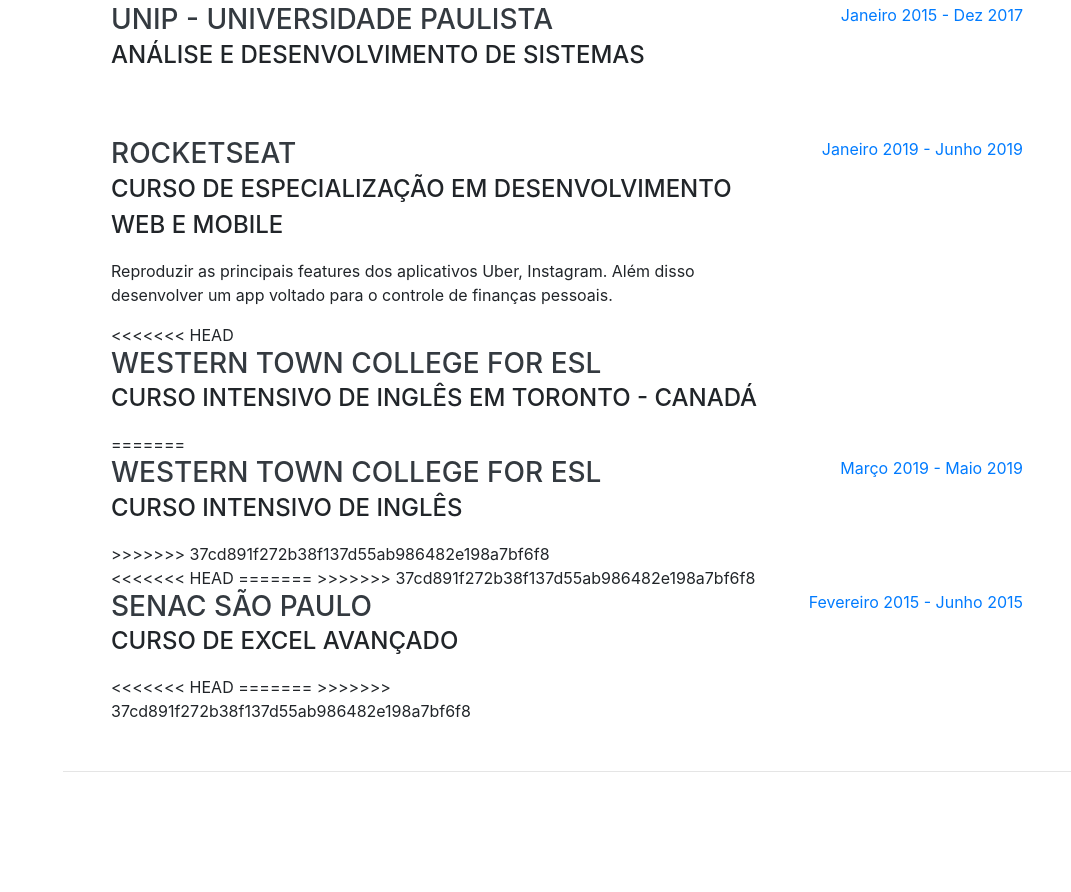
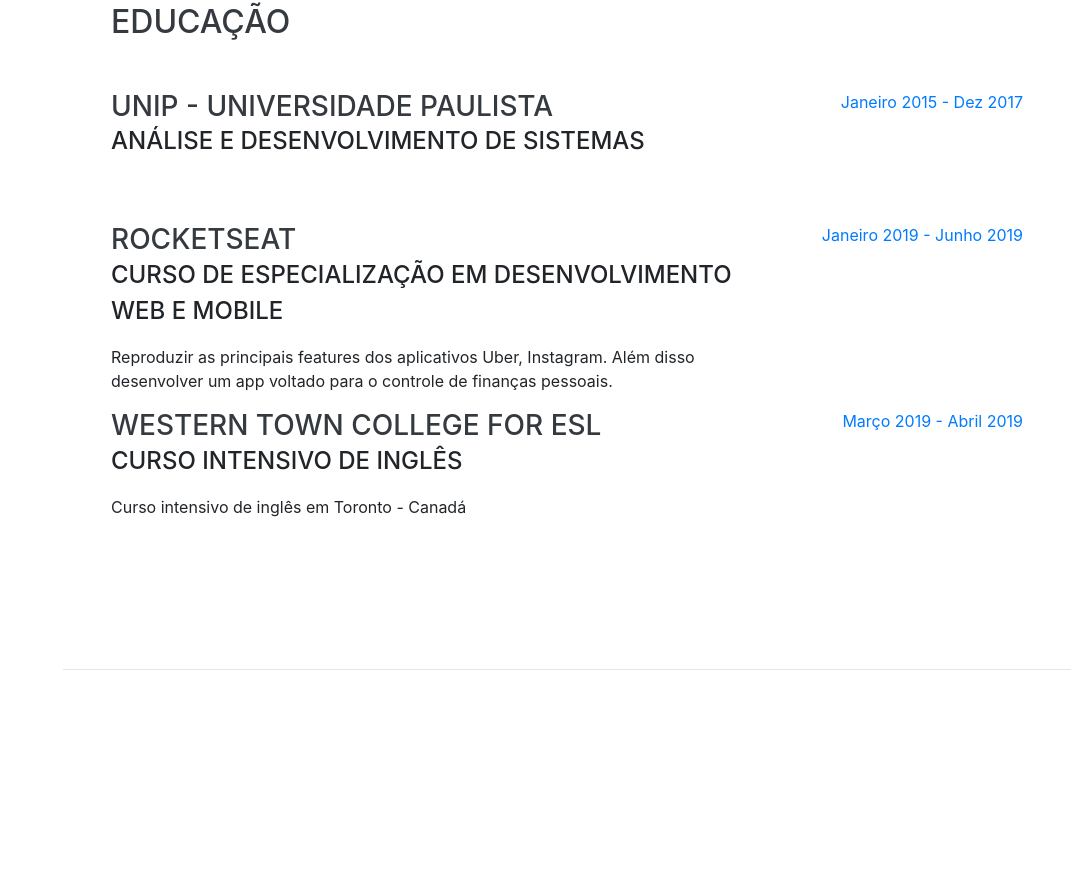
Before and after one commit to TacilioRodriguez/taciliorodriguez.github.io, a website with bundled scripts: page index.html in a window 1280 px wide. Shown: the part 1733-2625 px from the top of the page, without its empty margins (209-1280 px from the left). Built offline with nearby package versions, Linux system fonts and the light colour scheme; a web font is replaced by a local one.

Commit message:
Update index.html

```diff
--- a/index.html
+++ b/index.html
@@ -105,11 +105,8 @@
         <div class="resume-item d-flex flex-column flex-md-row justify-content-between mb-5">
           <div class="resume-content">
             <h3 class="mb-0">Assistente de Trade Marketing</h3>
-<<<<<<< HEAD
             <div class="subheading mb-3">AlmaViva do Brasil</div>
-=======
             <div class="subheading mb-3">AlmaViva</div>
->>>>>>> 37cd891f272b38f137d55ab986482e198a7bf6f8
             <p>Manutenção e cadastro do novos contratos dentro do sistema da NET. Agendamentos e reagendamentos de visita tecnica. Consolidação de base de dados inseridos pelos colaboradores de campo nível Brasil. </p>
           </div>
           <div class="resume-date text-md-right">
@@ -168,42 +165,15 @@
             <span class="text-primary">Janeiro 2019 - Junho 2019</span>
           </div>
         </div>
-<<<<<<< HEAD
-        <div class="resume-item d-flex flex-column flex-md-row justify-content-between">
-          <div class="resume-content">
-            <h3 class="mb-0">Western Town College for ESL</h3>
-            <div class="subheading mb-3">Curso Intensivo de Inglês em Toronto - Canadá</div>
-
-=======
 
         <div class="resume-item d-flex flex-column flex-md-row justify-content-between">
             <div class="resume-content">
               <h3 class="mb-0">Western Town College for ESL</h3>
               <div class="subheading mb-3">Curso Intensivo de Inglês</div>
-
->>>>>>> 37cd891f272b38f137d55ab986482e198a7bf6f8
+              <p>Curso intensivo de inglês em Toronto - Canadá </p>
             </div>
             <div class="resume-date text-md-right">
-            <span class="text-primary">Março 2019 - Maio 2019</span>
-          </div>
-        </div>
-<<<<<<< HEAD
-
-=======
-
->>>>>>> 37cd891f272b38f137d55ab986482e198a7bf6f8
-         <div class="resume-item d-flex flex-column flex-md-row justify-content-between">
-          <div class="resume-content">
-            <h3 class="mb-0">SENAC São Paulo</h3>
-            <div class="subheading mb-3">Curso de Excel Avançado</div>
-<<<<<<< HEAD
-
-=======
-
->>>>>>> 37cd891f272b38f137d55ab986482e198a7bf6f8
-          </div>
-          <div class="resume-date text-md-right">
-            <span class="text-primary">Fevereiro 2015 - Junho 2015</span>
+              <span class="text-primary">Março 2019 - Abril 2019</span>
             </div>
           </div>
 
@@ -211,7 +181,6 @@
     </section>
 
     <hr class="m-0">
-
     <section class="resume-section p-3 p-lg-5 d-flex align-items-center" id="skills">
       <div class="w-100">
         <h2 class="mb-5">HABILIDADES</h2>
```
Lines whose indentation alone changed are shown as unchanged.
